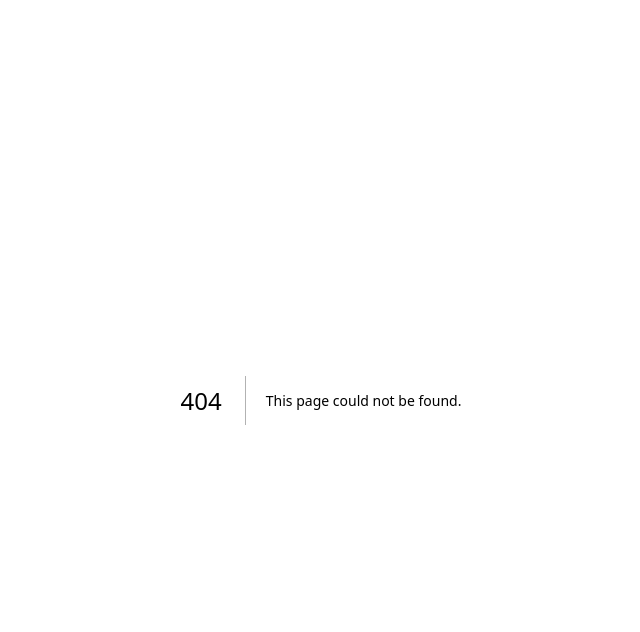
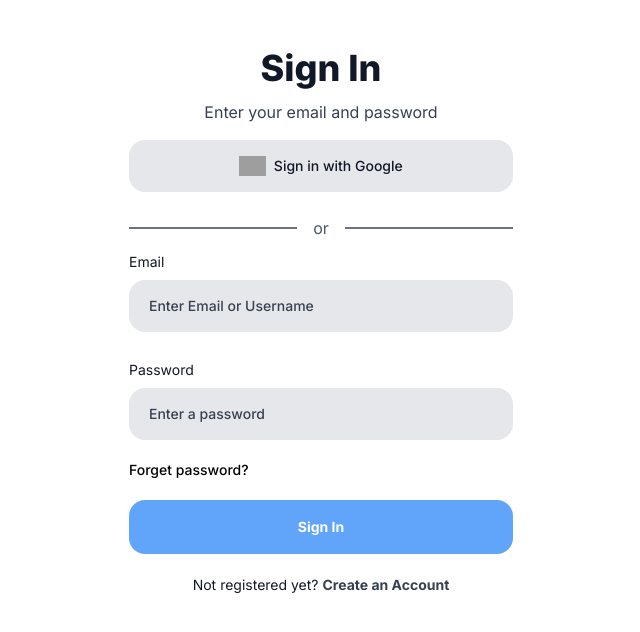
Before and after one commit to FrameX-in/ToSocial, a Next.js app: page /register in a window 1280 px wide. Before the commit this address had no page. Shown: the top 632 px of the page, without its empty margins (319-959 px from the left). Built offline with nearby package versions, Linux system fonts and the light colour scheme; grey boxes are pictures that could not be loaded.

Commit message:
LoginAndAuth

```diff
--- a/package.json
+++ b/package.json
@@ -9,8 +9,11 @@
     "lint": "next lint"
   },
   "dependencies": {
+    "@auth/mongodb-adapter": "^2.4.0",
     "@heroicons/react": "^2.1.1",
+    "mongodb": "^6.3.0",
     "next": "14.1.0",
+    "next-auth": "^4.24.6",
     "node": "^21.6.1",
     "react": "^18",
     "react-dom": "^18"
--- a/src/app/_components/Heros.jsx
+++ b/src/app/_components/Heros.jsx
@@ -18,7 +18,8 @@ const Heros = () => {
           The best offer on the market <br /><span class="text-primary">for your business</span>
         </h1>
         <div className ="px-6 py-3  text-black text-center grid place-items-center ">
-        <form className=" flex items-center justify-center opacity-100     ml-3">
+        <form className=" flex items-center justify-center opacity-100 ml-3">
+
           <h1 className=' rounded-s-md  py-2 pl-2 text-blue-400 shadow-[-2px_5px_8px_2px_#00000024]'>tosocial.in/</h1>
           <input type="text " className='w-[40%]  bg-transparent placeholder-gray-500  rounded-e-md  py-2 shadow-[2px_5px_8px_2px_#00000024]'  placeholder='username'/>
           <button className='bg-blue-400  p-2 ml-3   rounded-md shadow-[2px_5px_8px_2px_#00000024]'>Join for free</button>
--- /dev/null
+++ b/src/app/api/auth/[...nextauth]/route.js
@@ -0,0 +1,18 @@
+import NextAuth from "next-auth";
+import GoogleProvider from "next-auth/providers/google";
+import { MongoDBAdapter } from "@auth/mongodb-adapter";
+import clientPromise from "@/libs/mongoClient";
+
+export const authOptions = {
+  adapter: MongoDBAdapter(clientPromise),
+  // Configure one or more authentication providers
+  providers: [
+    GoogleProvider({
+      clientId: process.env.GOOGLE_CLIENT_ID,
+      clientSecret: process.env.GOOGLE_CLIENT_SECRET,
+    }),
+    // ...add more providers here
+  ],
+};
+
+export default NextAuth(authOptions);
--- /dev/null
+++ b/src/app/login/page.jsx
@@ -0,0 +1,43 @@
+"use client"
+import React from 'react'
+import {signIn} from 'next-auth/react'
+
+const Login = () => {
+  return (
+    // <body class="bg-white rounded-lg py-5 border-red-100">
+        <div class="container flex flex-col mx-auto rounded-lg ">
+           <div class="flex justify-center w-full h-full my-auto xl:gap-14 lg:justify-normal md:gap-5 draggable ">
+      <div class="flex items-center justify-center w-full lg:p-9 ">
+        <div class="flex items-center p-3  ">
+          <form class="flex flex-col w-full h-full pb-6 text-center bg-white rounded-3xl">
+            <h3 class="mb-3 text-4xl font-extrabold text-gray-900">Login </h3>
+            <p class="mb-4 text-gray-700">Enter your email and password</p>
+            <button onClick={()=> signIn('google') } class="flex items-center justify-center w-full py-4 mb-6 text-sm font-medium transition duration-300 rounded-2xl text-gray-900 bg-gray-200 hover:bg-gray-300 focus:ring-4 focus:ring-gray-200 cursor-pointer">
+              <img class="h-5 mr-2" src="https://raw.githubusercontent.com/Loopple/loopple-public-assets/main/motion-tailwind/img/logos/logo-google.png" alt=""/>
+              Sign in with Google
+            </button>
+            <div class="flex items-center mb-3">
+              <hr class="h-0 border-b border-solid border-gray-500 grow"/>
+              <p class="mx-4 text-gray-600">or</p>
+              <hr class="h-0 border-b border-solid border-gray-500 grow"/>
+            </div>
+            <label for="email" class="mb-2  text-sm text-start text-gray-900">Email</label>
+            <input id="email" type="email" placeholder="Enter Email or Username" class="flex items-center w-full px-5 py-4 mr-2 text-sm font-medium outline-none focus:bg-gray-200 mb-7 placeholder:text-gray-700 bg-gray-200 text-dark-gray-900 rounded-2xl"/>
+            <label for="password" class="mb-2 text-sm text-start text-gray-900">Password</label>
+            <input id="password" type="password" placeholder="Enter a password" class="flex items-center w-full px-5 py-4 mb-5 mr-2 text-sm font-medium outline-none focus:bg-gray-200 placeholder:text-gray-700 bg-gray-200 text-dark-gray-900 rounded-2xl"/>
+            <div class="flex flex-row justify-start mb-5">
+              <a href="javascript:void(0)" class="mr-4 text-sm font-medium text-purple-blue-500 hover:underline">Forget password?</a>
+            </div>
+            <button class="w-full px-6 py-5 mb-5 text-sm font-bold leading-none text-white transition duration-300 md:w-96 rounded-2xl hover:bg-blue-600 focus:ring-4 focus:ring-blue-100 bg-blue-400">Sign In</button>
+            <p class="text-sm leading-relaxed text-gray-900">Not registered yet? <a href="javascript:void(0)" class="font-bold text-gray-700 hover:underline">Create an Account</a></p>
+          </form>
+        </div>
+      </div>
+    </div>
+        </div>
+
+    // </body>
+  )
+}
+
+export default Login
--- /dev/null
+++ b/src/app/register/page.jsx
@@ -0,0 +1,41 @@
+import React from 'react'
+
+const Register = () => {
+  return (
+    // <body class="bg-white rounded-lg py-5 border-red-100">
+        <div class="container flex flex-col mx-auto rounded-lg ">
+           <div class="flex justify-center w-full h-full my-auto xl:gap-14 lg:justify-normal md:gap-5 draggable ">
+      <div class="flex items-center justify-center w-full lg:p-9 ">
+        <div class="flex items-center p-3  ">
+          <form class="flex flex-col w-full h-full pb-6 text-center bg-white rounded-3xl">
+            <h3 class="mb-3 text-4xl font-extrabold text-gray-900">Sign In</h3>
+            <p class="mb-4 text-gray-700">Enter your email and password</p>
+            <a class="flex items-center justify-center w-full py-4 mb-6 text-sm font-medium transition duration-300 rounded-2xl text-gray-900 bg-gray-200 hover:bg-gray-300 focus:ring-4 focus:ring-gray-200 cursor-pointer">
+              <img class="h-5 mr-2" src="https://raw.githubusercontent.com/Loopple/loopple-public-assets/main/motion-tailwind/img/logos/logo-google.png" alt=""/>
+              Sign in with Google
+            </a>
+            <div class="flex items-center mb-3">
+              <hr class="h-0 border-b border-solid border-gray-500 grow"/>
+              <p class="mx-4 text-gray-600">or</p>
+              <hr class="h-0 border-b border-solid border-gray-500 grow"/>
+            </div>
+            <label for="email" class="mb-2  text-sm text-start text-gray-900">Email</label>
+            <input id="email" type="email" placeholder="Enter Email or Username" class="flex items-center w-full px-5 py-4 mr-2 text-sm font-medium outline-none focus:bg-gray-200 mb-7 placeholder:text-gray-700 bg-gray-200 text-dark-gray-900 rounded-2xl"/>
+            <label for="password" class="mb-2 text-sm text-start text-gray-900">Password</label>
+            <input id="password" type="password" placeholder="Enter a password" class="flex items-center w-full px-5 py-4 mb-5 mr-2 text-sm font-medium outline-none focus:bg-gray-200 placeholder:text-gray-700 bg-gray-200 text-dark-gray-900 rounded-2xl"/>
+            <div class="flex flex-row justify-start mb-5">
+              <a href="javascript:void(0)" class="mr-4 text-sm font-medium text-purple-blue-500 hover:underline">Forget password?</a>
+            </div>
+            <button class="w-full px-6 py-5 mb-5 text-sm font-bold leading-none text-white transition duration-300 md:w-96 rounded-2xl hover:bg-blue-600 focus:ring-4 focus:ring-blue-100 bg-blue-400">Sign In</button>
+            <p class="text-sm leading-relaxed text-gray-900">Not registered yet? <a href="javascript:void(0)" class="font-bold text-gray-700 hover:underline">Create an Account</a></p>
+          </form>
+        </div>
+      </div>
+    </div>
+        </div>
+
+    // </body>
+  )
+}
+
+export default Register
--- /dev/null
+++ b/src/libs/mongoClient.js
@@ -0,0 +1,30 @@
+// This approach is taken from https://github.com/vercel/next.js/tree/canary/examples/with-mongodb
+import { MongoClient } from "mongodb";
+
+if (!process.env.MONGODB_URI) {
+  throw new Error('Invalid/Missing environment variable: "MONGODB_URI"');
+}
+
+const uri = process.env.MONGODB_URI;
+const options = {};
+
+let client;
+let clientPromise;
+
+if (process.env.NODE_ENV === "development") {
+  // In development mode, use a global variable so that the value
+  // is preserved across module reloads caused by HMR (Hot Module Replacement).
+  if (!global._mongoClientPromise) {
+    client = new MongoClient(uri, options);
+    global._mongoClientPromise = client.connect();
+  }
+  clientPromise = global._mongoClientPromise;
+} else {
+  // In production mode, it's best to not use a global variable.
+  client = new MongoClient(uri, options);
+  clientPromise = client.connect();
+}
+
+// Export a module-scoped MongoClient promise. By doing this in a
+// separate module, the client can be shared across functions.
+export default clientPromise;
```
Also changed, not shown: 2 other files (tests, documents, lock files or other folders).
